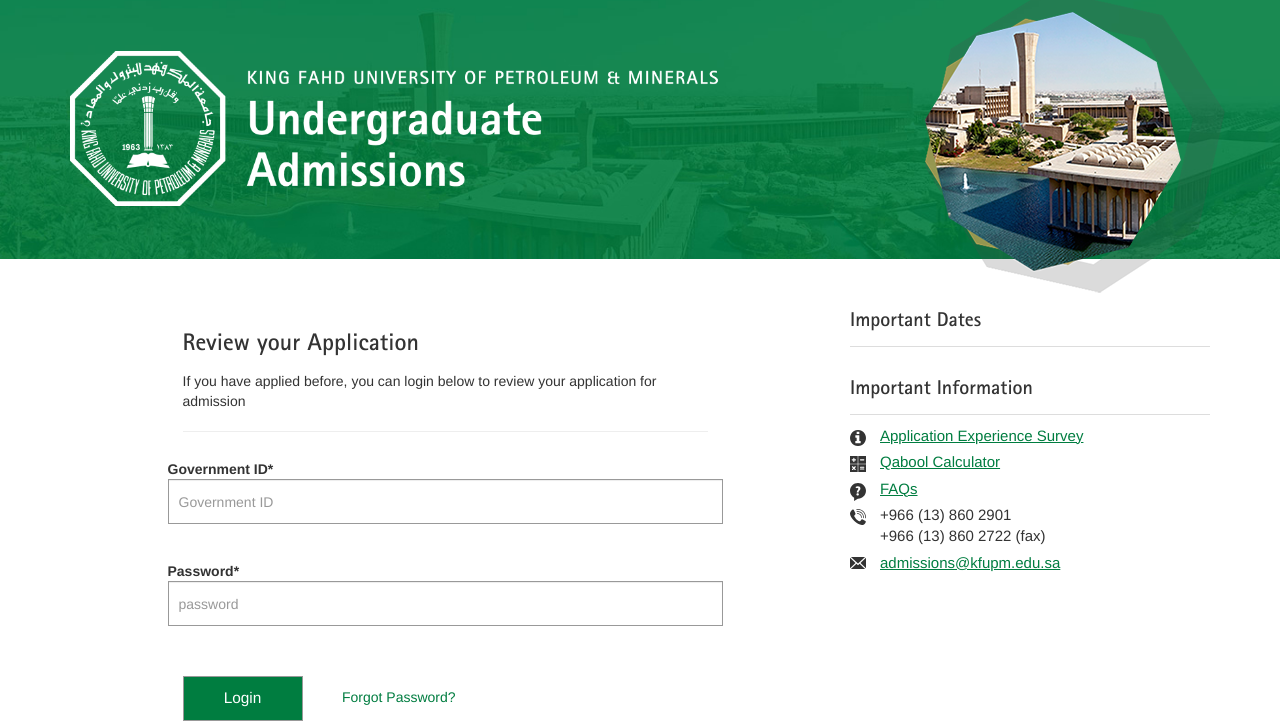
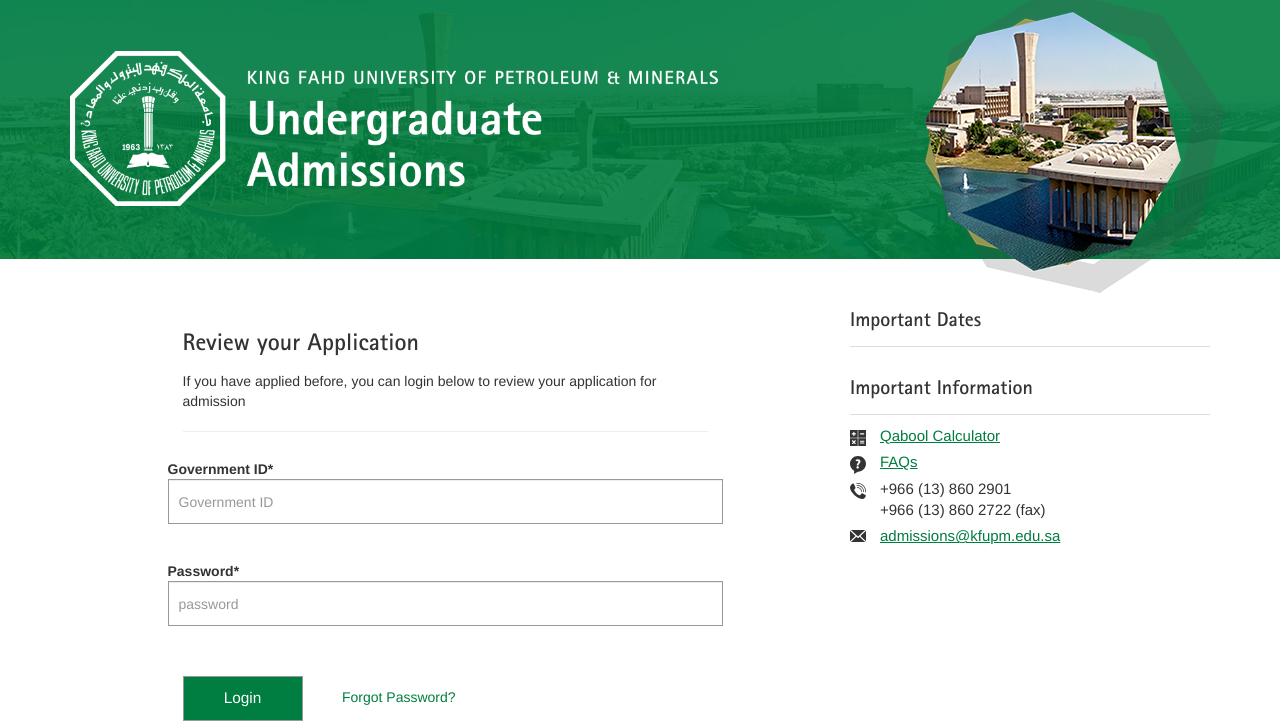
Before and after one commit to jsilver83/qabool, a Django app: page /en/ in a window 1280 px wide. Shown: the part 37-762 px from the top of the page. Run offline with Django 3.2, Linux system fonts and the light colour scheme; data that the repository does not hold is empty; parts of the project's set-up code (start-up, migrations or seed data) failed here and were passed over; some libraries are stand-ins or nearby versions.

Commit message:
removed survey from home page

```diff
--- a/qabool/undergraduate_admission/templates/base-sidebar.html
+++ b/qabool/undergraduate_admission/templates/base-sidebar.html
@@ -20,10 +20,6 @@
 								<h2>Important Information</h2>
 							</div>
 							<ul>
-								<li class="info">
-									<a target="_blank"
-									   href="http://www.kfupm.edu.sa/departments/admissions/SitePages/ar/Survey.aspx">
-										Application Experience Survey</a></li>
 								<li class="calculator"><a href="http://www.kfupm.edu.sa/departments/admissions/SitePages/
 					ar/QaboolCalculator.aspx">Qabool Calculator</a></li>
 								<li class="faq"><a href="http://www.kfupm.edu.sa/departments/admissions/SitePages/
```
Also changed, not shown: qabool/locale/ar/LC_MESSAGES/django.po, qabool/locale/en/LC_MESSAGES/django.po.
